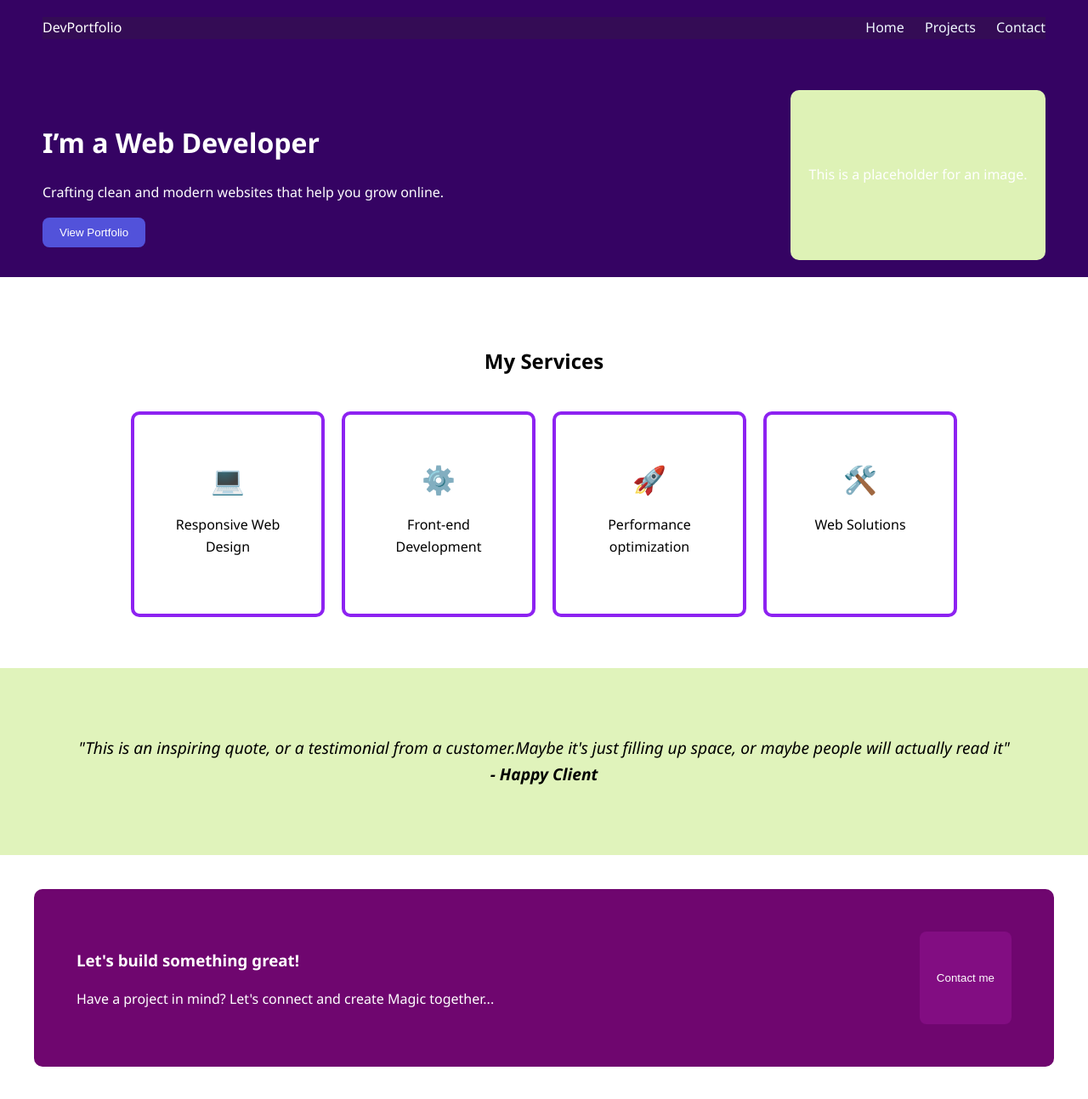
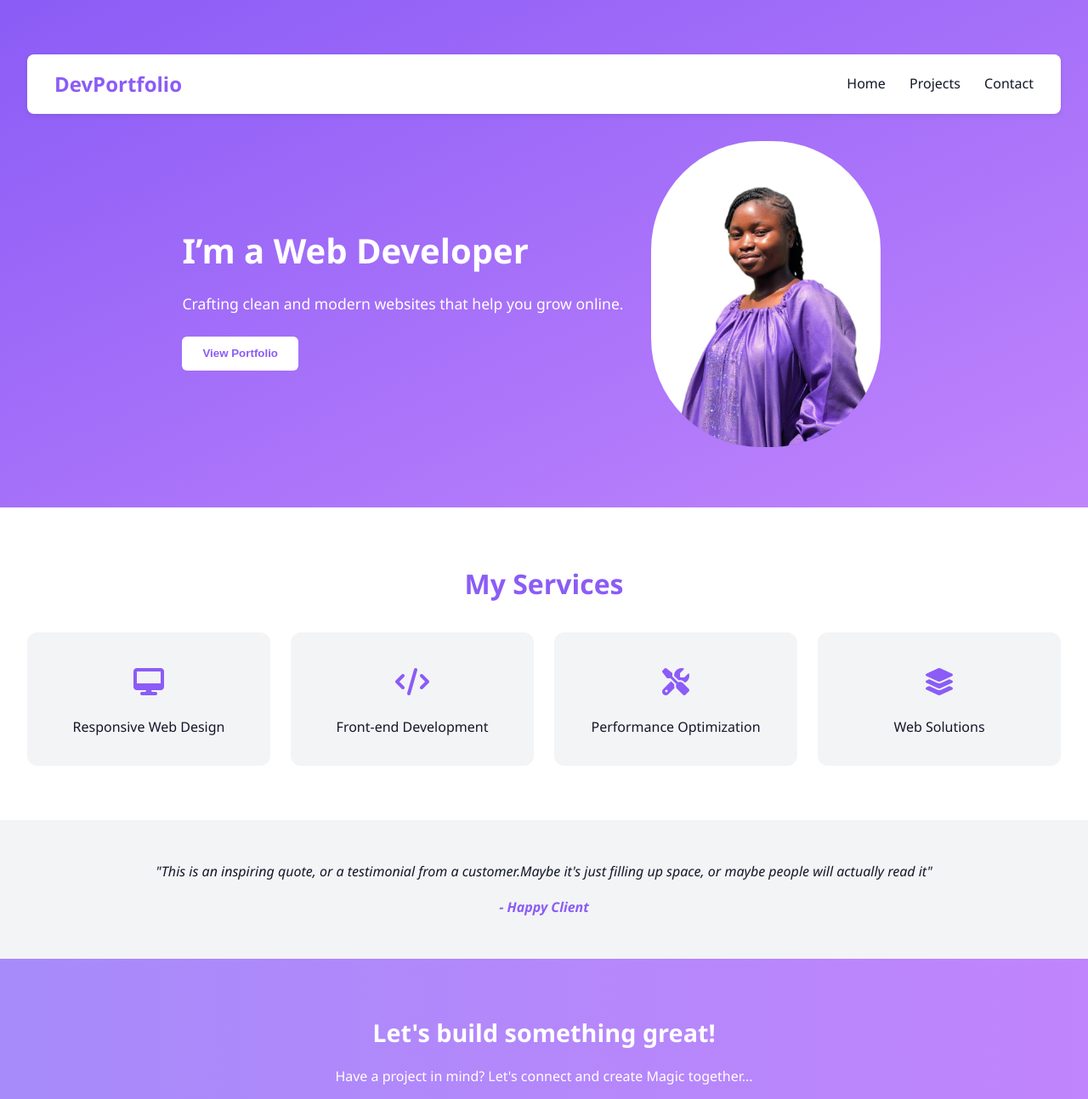
Before and after one commit to estherfakeye/landing-page, a plain HTML site: page index.html in a window 1280 px wide. Shown: the top 1293 px of the page at 85% size. Drawn offline with nearby package versions, Linux system fonts and the light colour scheme.

Commit message:
feat: improve layout and fix footer + image visibility issues

```diff
--- a/index.html
+++ b/index.html
@@ -2,9 +2,11 @@
 <html lang="en">
 <head>
     <meta charset="UTF-8">
-    <meta name="viewport" content="width=device-width, initial-scale=1.0">
-    <title>Developer Landing page</title>
+    <meta name="description" content="We help you save time with smart tools and personalized service.">
+    <title>Landing Page | My Service</title>
     <link rel="stylesheet" href="style.css">
+    <link rel="stylesheet" href="https://cdnjs.cloudflare.com/ajax/libs/font-awesome/6.5.0/css/all.min.css">
+    <link href="https://unpkg.com/aos@2.3.1/dist/aos.css" rel="stylesheet">
 </head>
 <body>
     <!--Hero section-->
@@ -25,46 +27,56 @@
                 <button class="sign-upBtn">View Portfolio</button>
             </div>
 
-            <div class="hero-image">This is a placeholder for an image. </div>
+            <div class="hero-image">
+                <img src="/image/image.png" alt="web-developer"> </div>
         </div>
     </header>
     <!--Info Section-->
     <section class="info">
         <h2>My Services</h2>
         <div class="info-cards">
-            <div class="card">
-                <div class="icon">💻</div>
+
+        <div class="card" data-aos="fade-up">
+            <div class="icon"><i class="fas fa-desktop"></i></div>
             <p>Responsive Web Design</p>
         </div>
-            <div class="card">
-                <div class="icon">⚙️</div>
+
+        <div class="card" data-aos="fade-up" data-aos-delay="100">
+            <div class="icon"><i class="fas fa-code"></i></div>
             <p>Front-end Development</p>
         </div>
-            <div class="card">
-                <div class="icon">🚀</div>
-                <p>Performance optimization</p>
+
+        <div class="card" data-aos="fade-up" data-aos-delay="200">
+            <div class="icon"><i class="fas fa-tools"></i></div>
+            <p>Performance Optimization</p>
         </div>
-            <div class="card">
-                <div class="icon">🛠️</div>
+
+        <div class="card" data-aos="fade-up" data-aos-delay="300">
+            <div class="icon"><i class="fas fa-layer-group"></i></div>
             <p>Web Solutions</p>
         </div>
+
   </div>
 </section>
-    <!--Testimonial Section-->
-    <section class="Testimonial">
+
+    <section class="Testimonial" data-aos="fade-up" data-aos-delay="100">
         <p><em>"This is an inspiring quote, or a testimonial from a customer.Maybe it's just filling up space,  or maybe people will actually read it"</em><br>
         <strong>- Happy Client</strong></p>
     </section>
-    <section class="CTA">
+    <section class="CTA" data-aos="zoom-in" data-aos-delay="200">
         <div>
             <h3>Let's build something great!</h3>
             <p>Have a project in mind? Let's connect and create Magic together...</p>
         </div>
 
-        <button id="myButton">Contact me</button>
+        <button id="CTA-btn">Contact me</button>
     </section>
-        <footer>
+    <footer >
         <p>© 2025 DevPortfolio | Built with love & HTML/CSS</p>
     </footer>
+<script src="https://unpkg.com/aos@2.3.1/dist/aos.js"></script>
+<script>
+  AOS.init();
+</script>
 </body>
 </html>
--- a/style.css
+++ b/style.css
@@ -1,104 +1,239 @@
+* {
+  margin: 0;
+  padding: 0;
+  box-sizing: border-box;
+}
+
+html {
+  scroll-behavior: smooth;
+}
+
+/* ========== Theme Variables ========== */
+:root {
+  --primary: #8b5cf6;
+  --bg: #ffffff;
+  --text: #111827;
+  --card-bg: #f3f4f6;
+  --btn-text: #ffffff;
+
+  --footer-bg: #f1f1f1;
+  --footer-text: #1f1f1f;
+}
+
+@media (prefers-color-scheme: dark) {
+  :root {
+    --bg: #0f172a;
+    --text: #f1f5f9;
+    --card-bg: #1e293b;
+
+    --footer-bg: #1e1b4b;
+    --footer-text: #f4f4f4;
+  }
+}
+
+/* ========== Body ========== */
 body {
-    margin: 0%;
-    font-family: 'Segoe UI', Tahoma, Geneva, Verdana, sans-serif;
-    font-size: 16px;
-    line-height: 1.6;
+  font-family: 'Segoe UI', sans-serif;
+  line-height: 1.6;
+  background: var(--bg);
+  color: var(--text);
+  transition: background 0.5s, color 0.5s;
 }
+
+/* ========== Navbar ========== */
+.navbar {
+  position: sticky;
+  top: 0;
+  z-index: 1000;
+  border-radius: 8px;
+  background-color: var(--bg);
+  display: flex;
+  justify-content: space-between;
+  align-items: center;
+  padding: 1rem 2rem;
+  box-shadow: 0 2px 6px rgba(0, 0, 0, 0.08);
+}
+
+.hero-logo {
+  font-size: 1.5rem;
+  font-weight: bold;
+  color: var(--primary);
+}
+
+.nav-links a {
+  color: var(--text);
+  margin-left: 1.5rem;
+  text-decoration: none;
+  font-weight: 500;
+  transition: color 0.3s;
+}
+
+.nav-links a:hover {
+  color: var(--primary);
+}
+
+/* ========== Hero Section ========== */
 .hero {
-    color: white;
-    background-color: hsl(271, 94%, 20%);
-    padding: 20px 50px;
+  padding: 4rem 2rem;
+  display: flex;
+  flex-direction: column;
+  gap: 2rem;
+  background: linear-gradient(to bottom right, var(--primary), #c084fc);
+  color: #fff;
 }
-.navbar {
-    display: flex;
-    background-color: hsl(273, 75%, 19%);
+
+.hero-content {
+  display: flex;
+  flex-direction: column;
+  align-items: center;
+  gap: 2rem;
+  max-width: 1200px;
+  margin: auto;
+}
+
+.hero-text h1 {
+  font-size: 2.5rem;
+}
+
+.hero-text p {
+  margin-top: 1rem;
+  font-size: 1.1rem;
+}
+
+.sign-upBtn {
+  margin-top: 1.5rem;
+  background: #fff;
+  color: var(--primary);
+  border: none;
+  padding: 0.8rem 1.5rem;
+  border-radius: 6px;
+  font-weight: bold;
+  cursor: pointer;
+  transition: all 0.3s;
+}
+
+.sign-upBtn:hover {
+  background: var(--card-bg);
+}
+
+/* Hero Image */
+.hero-image img {
+  width: 300px;
+  max-width: 90%;
+  border-radius: 8rem;
+}
+
+/* ========== Info Section (Services) ========== */
+.info {
+  padding: 4rem 2rem;
+  background: var(--bg);
+  text-align: center;
+}
+
+.info h2 {
+  font-size: 2rem;
+  margin-bottom: 2rem;
+  color: var(--primary);
+}
+
+.info-cards {
+  display: grid;
+  grid-template-columns: repeat(auto-fit, minmax(220px, 1fr));
+  gap: 1.5rem;
+}
+
+.card {
+  background: var(--card-bg);
+  padding: 2rem 1.5rem;
+  border-radius: 12px;
+  transition: transform 0.3s, box-shadow 0.3s;
+}
+
+.card:hover {
+  transform: translateY(-5px);
+  box-shadow: 0 12px 24px rgba(0, 0, 0, 0.1);
+}
+
+.icon {
+  font-size: 2rem;
+  color: var(--primary);
+  margin-bottom: 1rem;
+}
+
+/* ========== Testimonial ========== */
+.Testimonial {
+  padding: 3rem 2rem;
+  background: var(--card-bg);
+  text-align: center;
+  font-style: italic;
+}
+
+.Testimonial strong {
+  display: block;
+  margin-top: 1rem;
+  color: var(--primary);
+}
+
+/* ========== Call-to-Action (CTA) ========== */
+.CTA {
+  padding: 4rem 2rem;
+  text-align: center;
+  background: linear-gradient(to right, #a78bfa, #c084fc);
+  color: #fff;
+}
+
+.CTA h3 {
+  font-size: 1.8rem;
+}
+
+.CTA p {
+  margin: 1rem 0;
+}
+
+#CTA-btn {
+  background: #fff;
+  color: var(--primary);
+  border: none;
+  padding: 0.8rem 1.5rem;
+  border-radius: 6px;
+  font-weight: bold;
+  cursor: pointer;
+  transition: background 0.3s;
+}
+
+#CTA-btn:hover {
+  background: #f3e8ff;
+}
+
+/* ========== Footer ========== */
+footer {
+  background: var(--footer-bg);
+  color: var(--footer-text);
+  background-color: #111827;
+  text-align: center;
+  padding: 2rem 1rem;
+  font-size: 0.9rem;
+  border-top: 1px solid #e5e7eb;
+  transition: background 0.3s ease, color 0.3s ease;
+}
+footer p {
+  color: white !important;
+}
+
+/* ========== Responsive ========== */
+@media (min-width: 768px) {
+  .hero-content {
+    flex-direction: row;
     justify-content: space-between;
     align-items: center;
+  }
+
+  .hero-text {
+    text-align: left;
+    max-width: 600px;
+  }
+
+  .hero-image {
+    flex: 1;
+  }
 }
-a {
-    color: aliceblue;
-    text-decoration-line: none;
-    margin-left: 20px;
-}
-a:hover{
-    color: hsl(240, 88%, 60%);
-}
-button {
-    color: white;
-    background-color: hsl(240, 65%, 59%);
-    padding: 10px 20px;
-    border-radius: 8px;
-    cursor: pointer;
-    border-style: none;
-}
-.hero-image{
-    display: flex;
-}
-.nav-links{
-   margin-left: 20px;
-}
-.hero-image {
-    background-color: hsl(80, 69%, 83%);
-    display: flex;
-    width: 300px;
-    height: 200px;
-    justify-content: center;
-    align-items: center;
-    border-radius: 10px;
-}
-.hero-content {
-    display: flex;
-    padding-top: 60px;
-    align-items: center;
-    justify-content: space-between;
-}
-.info {
-    text-align: center;
-    padding: 60px 40px;
-}
-.info-cards {
-    display: flex;
-    gap: 20px;
-    margin-top: 40px;
-    justify-content: center;
-    flex-wrap: wrap;
-}
-.card {
-    border: 4px solid hsl(271, 88%, 54%);
-    border-radius: 10px;
-    padding: 50px 30px;
-    text-align: center;
-    width: 160px;
-}
-.card .icon {
-    font-size: 2rem;
-    margin-bottom: 10px;
-}
-.Testimonial {
-    text-align: center;
-    font-size: 1.2rem;
-    font-style: italic;
-    padding: 60px;
-    background-color:  hsla(80, 70%, 83%, 0.918);
-}
-.CTA {
-    display: flex;
-    background-color: hsl(300, 90%, 23%);
-    color: white;
-    padding: 50px;
-    justify-content: space-between;
-    border: 10px;
-    margin: 40px;
-    border-radius: 10px;
-}
-footer {
-    background-color: hsl(273, 81%, 23%);
-    text-align: center;
-    color: hsla(0, 0%, 100%, 0.89);
-    padding: 20px;
-}
-#myButton {
-    border: 8px;
-    font-display: 6px;
-    background-color: hsl(300, 82%, 28%);
-}
```
Also changed, not shown: image/image.png (added), 1 other file. Lines whose indentation alone changed are shown as unchanged.
